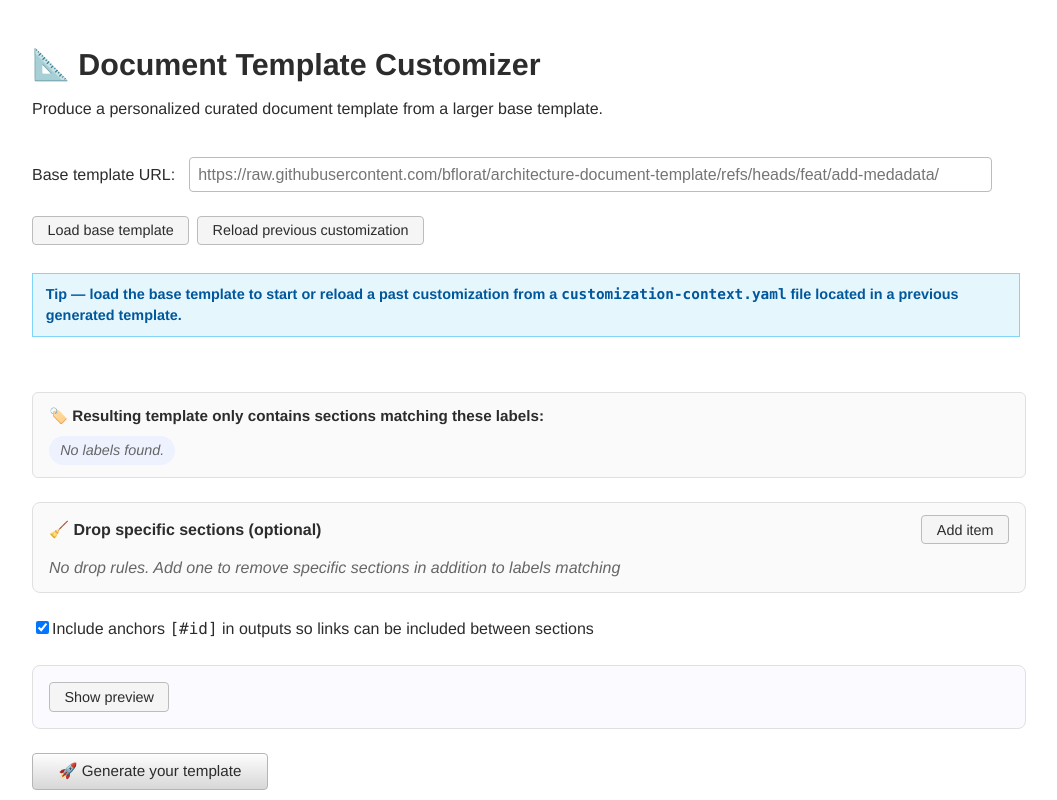
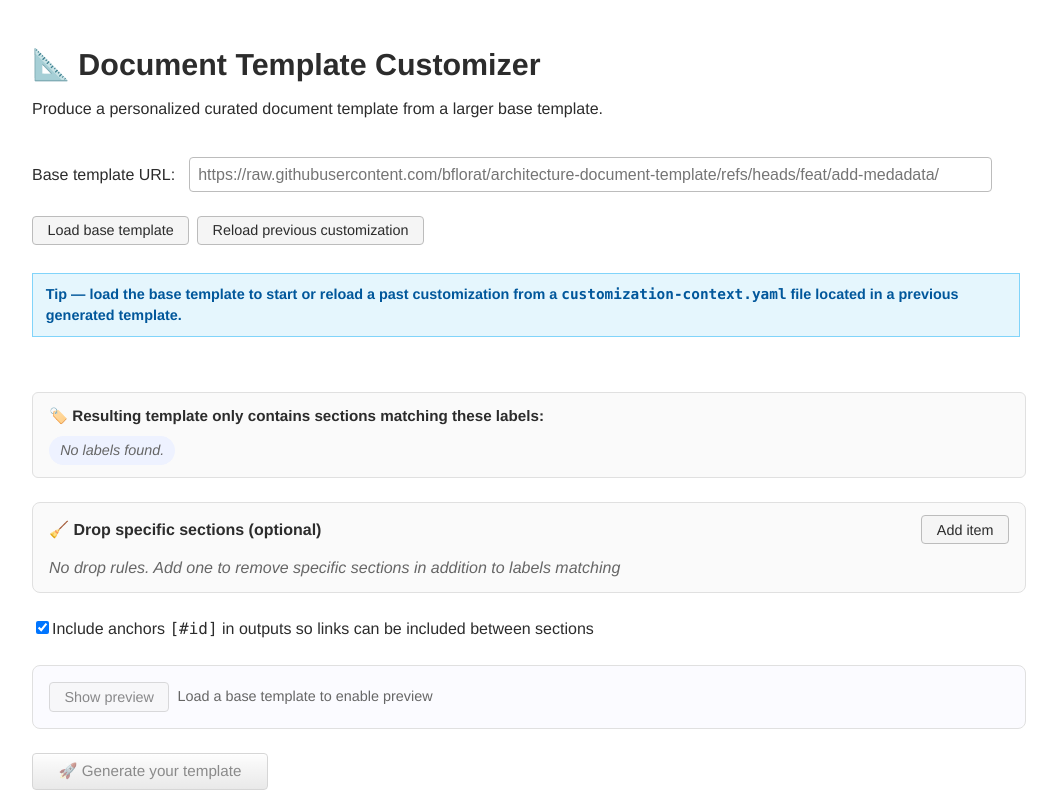
Before and after one commit to bflorat/document-template-customizer, a React (Vite) app: page / in a window 1280 px wide. Shown: the top 800 px of the page, without its empty margins (128-1185 px from the left). Built offline with nearby package versions, Linux system fonts and the light colour scheme.

Commit message:
ui: visually emphasize disabled actions with styles and inline hints when template not loaded

```diff
--- a/src/App.css
+++ b/src/App.css
@@ -177,6 +177,24 @@ header h1 {
   background: var(--secondary-bg-active);
 }
 
+/* Make disabled buttons visually obvious */
+.primary-action[disabled],
+.secondary-action[disabled] {
+  opacity: 0.55;
+  cursor: not-allowed;
+  filter: grayscale(40%);
+}
+
+.primary-action[disabled]:hover,
+.primary-action[disabled]:active {
+  background: linear-gradient(180deg, var(--primary-grad-start), var(--primary-grad-end));
+}
+
+.secondary-action[disabled]:hover,
+.secondary-action[disabled]:active {
+  background: var(--secondary-bg);
+}
+
 .load-template {
   align-self: flex-start;
 }
@@ -338,6 +356,12 @@ header h1 {
   gap: 0.5rem;
 }
 
+.disabled-hint {
+  align-self: center;
+  color: var(--muted);
+  font-size: 0.9rem;
+}
+
 .preview-body {
   display: flex;
   flex-direction: column;
--- a/src/App.tsx
+++ b/src/App.tsx
@@ -498,6 +498,9 @@ const App = () => {
             >
               {previewOpen ? 'Hide preview' : 'Show preview'}
             </button>
+            {templateLoadInfo.state !== 'loaded' && !previewOpen ? (
+              <span className="disabled-hint">Load a base template to enable preview</span>
+            ) : null}
             {previewOpen ? (
               <button
                 type="button"
@@ -564,6 +567,9 @@ const App = () => {
         >
           {isGenerating ? '⏳ Generating…' : '🚀 Generate your template'}
         </button>
+        {templateLoadInfo.state !== 'loaded' ? (
+          <p className="disabled-hint">Load a base template to enable generation</p>
+        ) : null}
         {errorMessage ? (
           <p className="alert alert--error">{errorMessage}</p>
         ) : null}
```
